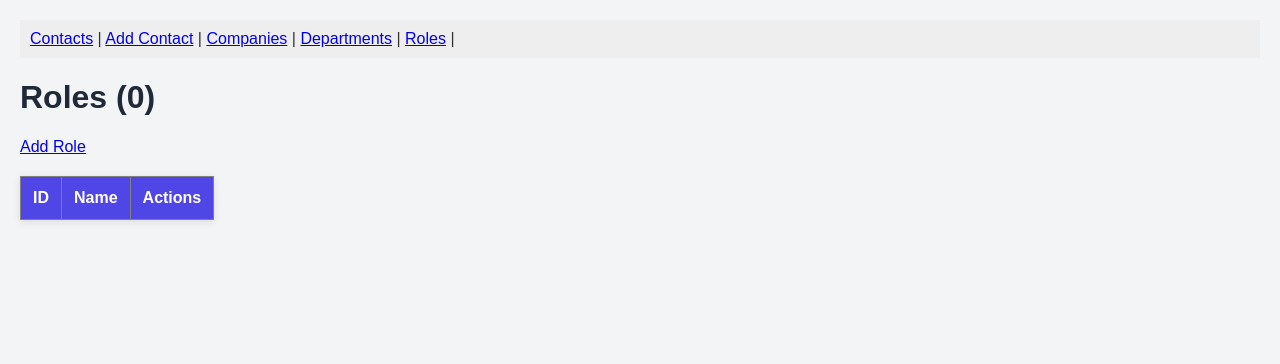
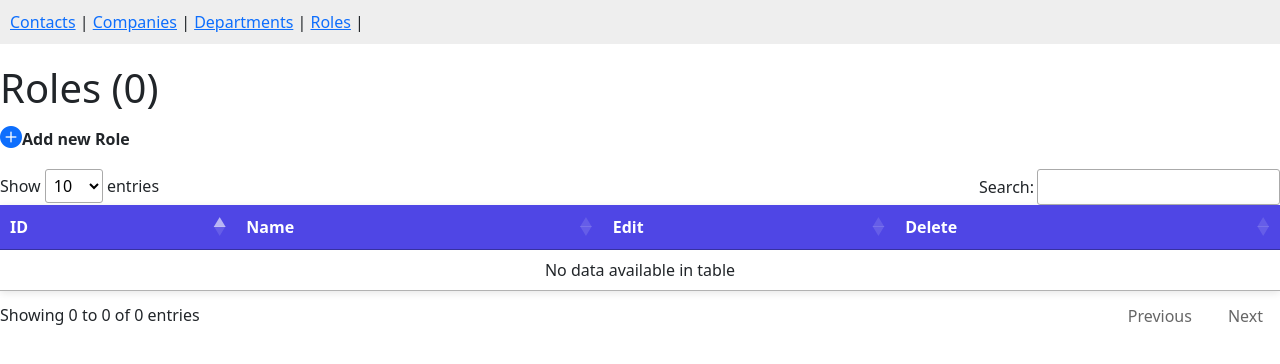
Before and after one commit to mralmeida/Python_website, a Flask app: page /roles in a window 1280 px wide. Shown: the top 364 px of the page. Run offline with Flask 3, Linux system fonts and the light colour scheme; data that the repository does not hold is empty; some libraries are stand-ins or nearby versions.

Commit message:
Major changes. Added some more css styles, while enabling to add and edit the support tables. This will be used only by admins (future feature). Changed the way adding new records for contacts is done. Now it must come from the contacts page itself.

```diff
--- a/static/style.css
+++ b/static/style.css
@@ -36,3 +36,28 @@ tr:nth-child(even) {
 tr:hover {
     background-color: #eef2ff;
 }
+
+.edit-icon {
+    color: #198754;
+    font-size: 18px;
+    text-decoration: none;
+    }
+
+.edit-icon:hover {
+    color: #146c43;
+}
+
+.delete-icon {
+    color: #dc3545;
+    font-size: 18px;
+    text-decoration: none;
+}
+.new-icon {
+color: #0d6efd;
+font-size: 22px;
+text-decoration: none;
+}
+
+.new-icon:hover {
+color: #0a58ca;
+}
--- a/templates/base.html
+++ b/templates/base.html
@@ -3,6 +3,10 @@
 <head>
     <title>{{ title }}</title>
     <link rel="stylesheet" href="{{ url_for('static', filename='style.css') }}">
+    <link rel="stylesheet" href="https://cdn.datatables.net/1.13.8/css/jquery.dataTables.min.css">
+    <link rel="stylesheet" href="https://cdn.jsdelivr.net/npm/bootstrap@5.3.3/dist/css/bootstrap.min.css">
+    <link rel="stylesheet" href="https://cdn.jsdelivr.net/npm/bootstrap-icons@1.11.3/font/bootstrap-icons.min.css">
+    <link rel="stylesheet" href="https://cdnjs.cloudflare.com/ajax/libs/font-awesome/6.7.1/css/all.min.css">
 </head>
 <body>
 
@@ -12,6 +16,27 @@
         {% block content %}
         {% endblock %}
     </div>
+<script src="https://code.jquery.com/jquery-3.7.1.min.js"></script>
+<script src="https://cdn.datatables.net/1.13.8/js/jquery.dataTables.min.js"></script>
+<script>
+$(document).ready(function () {
+    $('.datatable').DataTable({
+        pageLength: 10,
+        searching: true,
+        ordering: true,
+        info: true
+    });
+});
+</script>
+<!--<script>-->
+<!--$(document).ready(function () {-->
 
+<!--    console.log('TH:', $('#contactsTable thead th').length);-->
+<!--    console.log('TD:', $('#contactsTable tbody tr:first td').length);-->
+
+<!--    $('#contactsTable').DataTable();-->
+
+<!--});-->
+<!--</script>-->
 </body>
 </html>
--- a/templates/menu.html
+++ b/templates/menu.html
@@ -1,6 +1,5 @@
 <nav style="background:#eee; padding:10px;">
     <a href="/contacts">Contacts</a> |
-    <a href="/contact">Add Contact</a> |
     <a href="/companies">Companies</a> |
     <a href="/departments">Departments</a> |
     <a href="/roles">Roles</a> |
--- a/templates/roles.html
+++ b/templates/roles.html
@@ -4,25 +4,27 @@
     <h1>Roles ({{ count }})</h1>
 
     <p>
-        <a href="/role/new">Add Role</a>
+        <a href="/role/new" class="new-icon" title="Add Role"><i class="bi bi-plus-circle-fill"></i></a><b>Add new Role</b>
     </p>
 
-    <table border="1" cellspacing="0" cellpadding="5">
+    <table id="contactsTable" class="datatable">
+        <thead>
                 <tr>
                     <th>ID</th>
                     <th>Name</th>
-            <th>Actions</th>
+                    <th>Edit</th>
+                    <th>Delete</th>
                 </tr>
-
+        </thead>
+        <tbody>
             {% for r in roles %}
             <tr>
                 <td>{{ r[0] }}</td>
                 <td>{{ r[1] }}</td>
-            <td>
-                <a href="/role/edit/{{ r[0] }}">Edit</a> |
-                <a href="/role/delete/{{ r[0] }}">Delete</a>
-            </td>
+                <td><a href="/role/edit/{{ r[0] }}" class="edit-icon"><i class="bi bi-pencil-square"></i></a></td>
+                <td><a href="/role/delete/{{ r[0] }}"><i class="bi bi-trash"></i></a></td>
             </tr>
             {% endfor %}
+        </tbody>
     </table>
 {% endblock %}
```
Also changed, not shown: templates/companies.html (+9 -10 lines), templates/contacts.html (+31 -24 lines), templates/departments.html (+10 -9 lines). Lines whose indentation alone changed are shown as unchanged.
